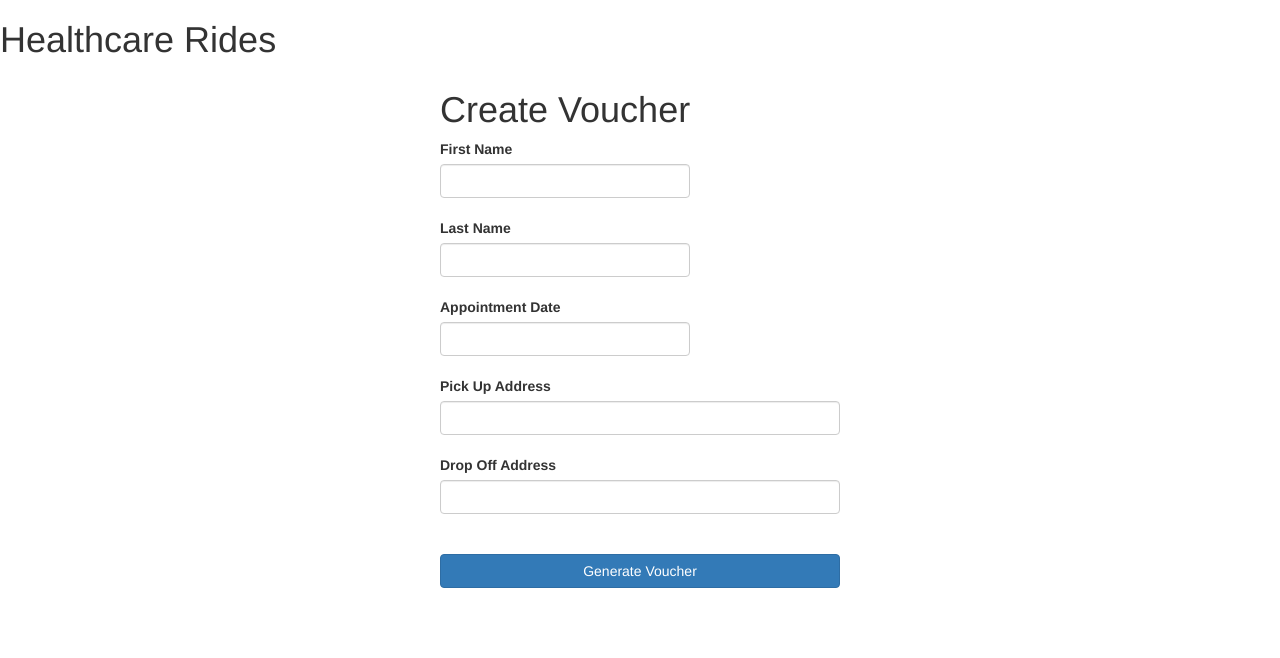
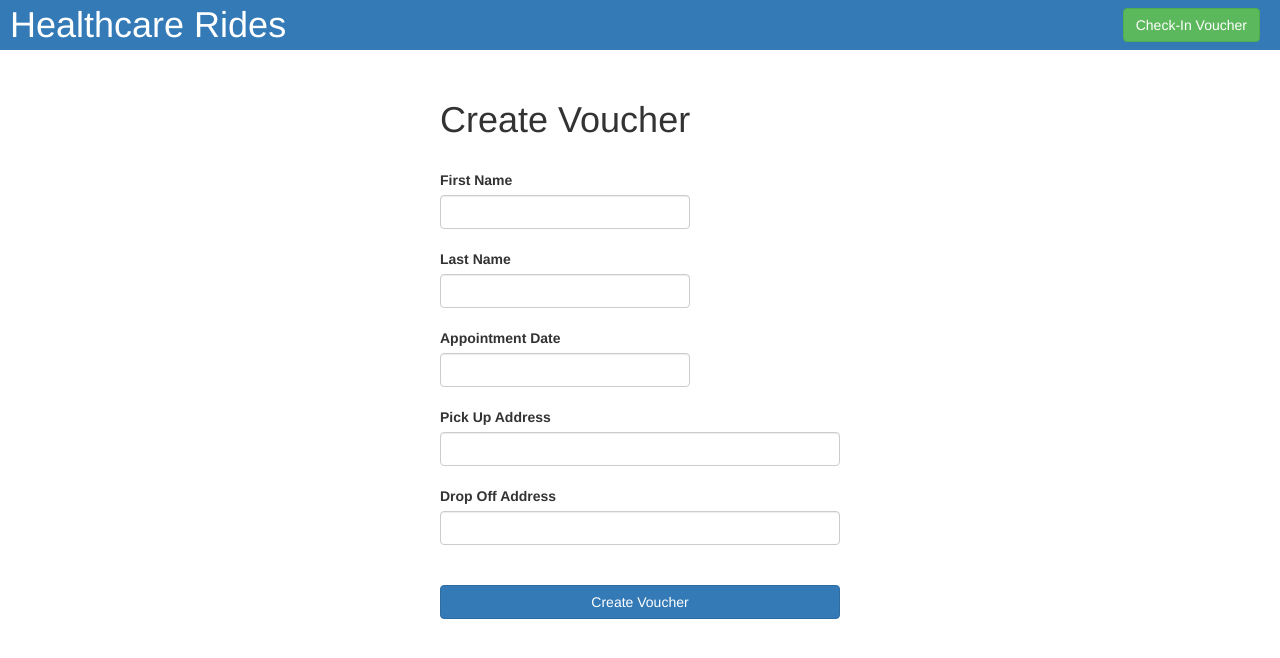
Before and after one commit to rmathur101/healthcare_rides, a Flask app: page /clinic in a window 1280 px wide. Shown: the top 658 px of the page. Run offline with Flask 2, Linux system fonts and the light colour scheme; some libraries are stand-ins or nearby versions.

Commit message:
add check in page

```diff
--- a/index.py
+++ b/index.py
@@ -16,6 +16,11 @@ def generate_voucher():
 	print request.form
 	return "success"
 
+@app.route("/check_in_voucher", methods=["POST"])
+def check_in_voucher():
+	print request.form
+	return "success"
+
 def ccc_admin():
 	return
 
--- a/templates/clinic.html
+++ b/templates/clinic.html
@@ -23,7 +23,51 @@
 	var start;
 	var end;
 	$(document).ready(function() {
+		function clearInputFields() {
+			$("input").each(function() {
+				$(this).val("");
+			});
+		}
+
 		$('#apt-date').datepicker();
+
+		var showCreateVoucher = true;
+
+		$("#view-toggle").click(function() {
+			showCreateVoucher = !showCreateVoucher;
+
+			if (showCreateVoucher) {
+				$("#check-in-voucher-container").toggle(false);
+				$("#create-voucher-container").toggle(true);
+				$("#view-toggle").text("Check-In Voucher");
+			} else {
+				$("#create-voucher-container").toggle(false);
+				$("#check-in-voucher-container").toggle(true);
+				$("#view-toggle").text("Create Voucher");
+			}
+		});
+
+		$("#check-in-voucher-btn").click(function() {
+			var data = {
+				"first_name": $("#first-name-2").val(),
+				"last_name": $("#last-name-2").val()
+			}
+
+			$.ajax({
+				url: "/check_in_voucher",
+				method: "POST",
+				data: data,
+				success: function(res) {
+					console.log("success");
+					console.log(res);
+					clearInputFields();
+				},
+				error: function(res) {
+					console.log("error");
+					console.log(res);
+				}
+			})
+		});
 
 		$("#generate-voucher-btn").click(function() {
 			console.log("start");
@@ -34,7 +78,7 @@
 
 			var data = {
 			    'first_name' : $("#first-name").val(),
-			    'last_name' : $("#first-name").val(),
+			    'last_name' : $("#last-name").val(),
 			    'apt_date' : $("#apt-date").val(),
 			    'start_loc' :
 			    	{
@@ -51,10 +95,10 @@
 				url: "/generate_voucher",
 				method: "POST",
 				data: data,
-				// contentType: 'application/json;charset=UTF-8',
 				success: function(res) {
 					console.log("success");
 					console.log(res);
+					clearInputFields();
 				},
 				error: function(res) {
 					console.log("error");
@@ -127,11 +171,15 @@
         async defer></script>
 
 <body>
-	<h1>Healthcare Rides</h1>
+	<div class="container-fluid" style="padding: 0px;">
+		<div style="background-color: #337ab7; height: 50px;">
+			<h1 style="padding: 0px; margin: 0px; padding-top: 5px; margin-left: 10px; color: white;">Healthcare Rides</h1>
+		</div>
+		<button class="btn btn-success" style="float: right; margin-top: -42px; margin-right: 20px;" id="view-toggle">Check-In Voucher</button>
 		<div style="display: flex; justify-content: center;">
-		<div>
+			<div id="create-voucher-container" style="margin-top: 30px;">
 				<h1>Create Voucher</h1>
-			<label>First Name</label>
+				<label style="margin-top: 20px;" >First Name</label>
 				<input id="first-name" style="width: 250px;" class="form-control"/>
 				<br/>
 				<label>Last Name</label>
@@ -149,7 +197,19 @@
 				<br/>
 				<input style="width: 400px;" class="form-control" id="drop-off-address"/>
 				<br/><br/>
-			<button id="generate-voucher-btn" class="btn-primary btn btn-block">Generate Voucher</button>
+				<button id="generate-voucher-btn" class="btn-primary btn btn-block">Create Voucher</button>
+			</div>
+			<div id="check-in-voucher-container" style="display: none; margin-top: 30px;">
+				<h1>Check-In Voucher</h1>
+				<label style="margin-top: 20px;">First Name</label>
+				<input id="first-name-2" style="width: 250px;" class="form-control"/>
+				<br/>
+				<label>Last Name</label>
+				<input id="last-name-2" style="width: 250px;" class="form-control"/>
+				<br/>
+				<br/>
+				<button style="width: 250px;" class="btn btn-primary btn-block" id="check-in-voucher-btn">Check-In</button>
+			</div>
 		</div>
 	</div>
 </body>
```
Lines whose indentation alone changed are shown as unchanged.
